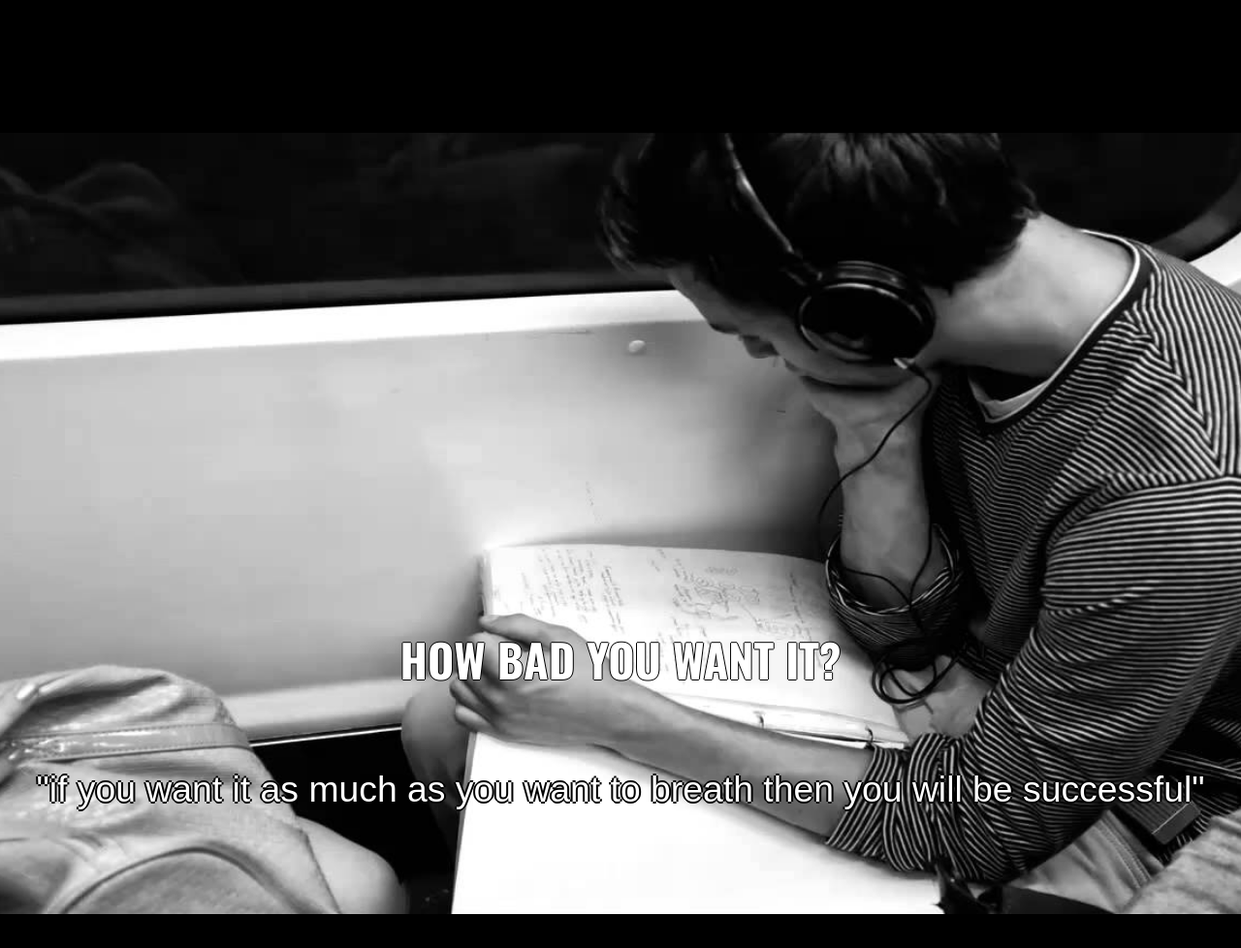
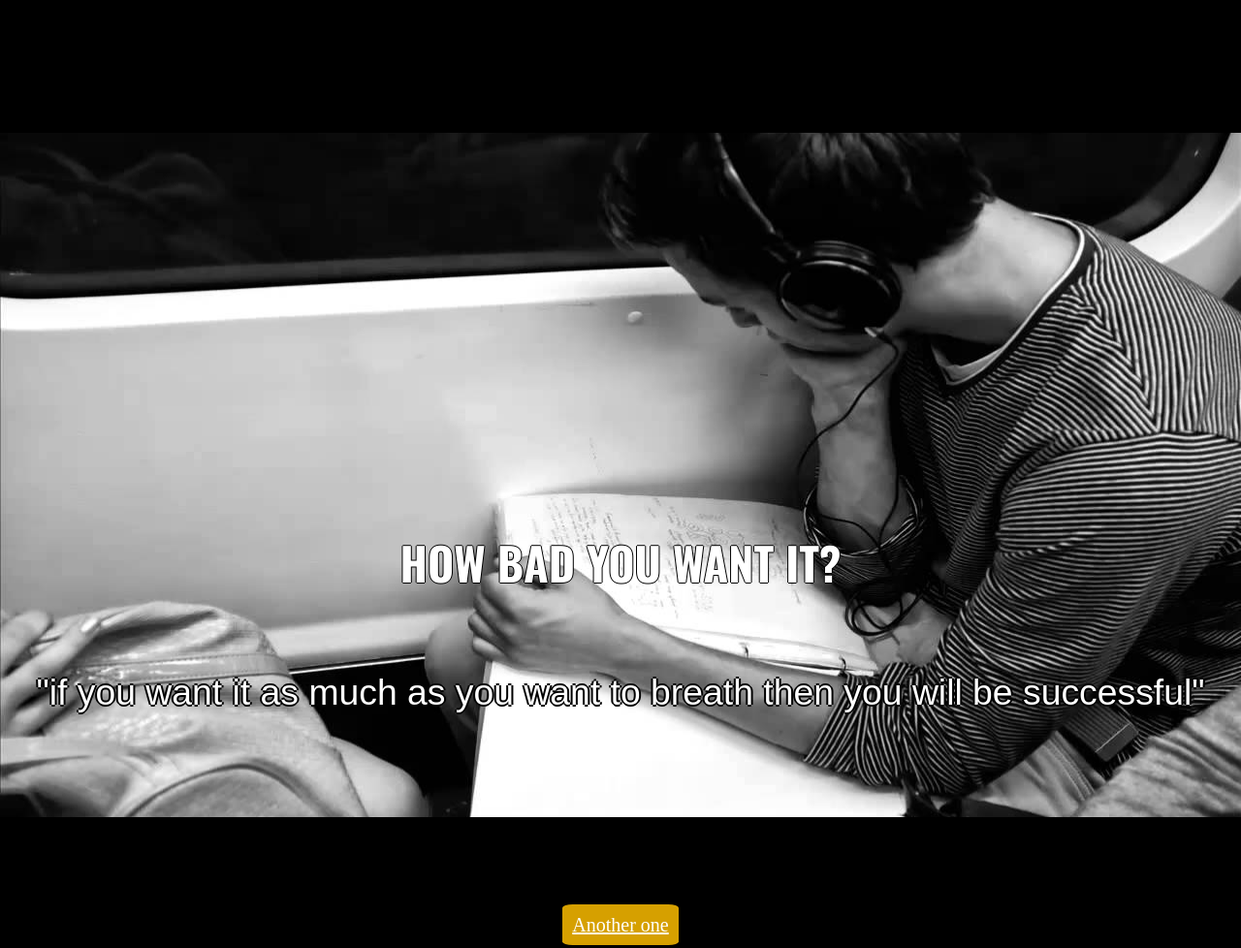
Before and after one commit to jjilly/A-Little-Motivation, a plain HTML site: page index.html in a window 1280 px wide. Shown: the part 980-1958 px from the top of the page at 97% size. Drawn offline with nearby package versions, Linux system fonts and the light colour scheme; a script that the page names is missing.

Commit message:
Update style.css

```diff
--- a/style.css
+++ b/style.css
@@ -72,7 +72,7 @@ p{
 }
 .supporting{
   text-align:center;
-  padding:450px 0px 50px 0px;
+  padding:350px 0px 50px 0px;
 }
 .break{
   background-color:#000000;
```
